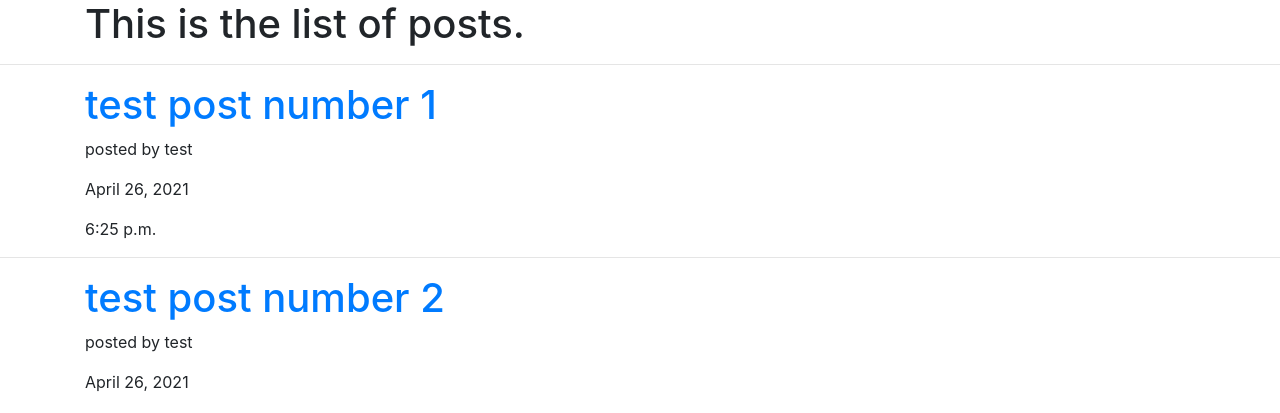
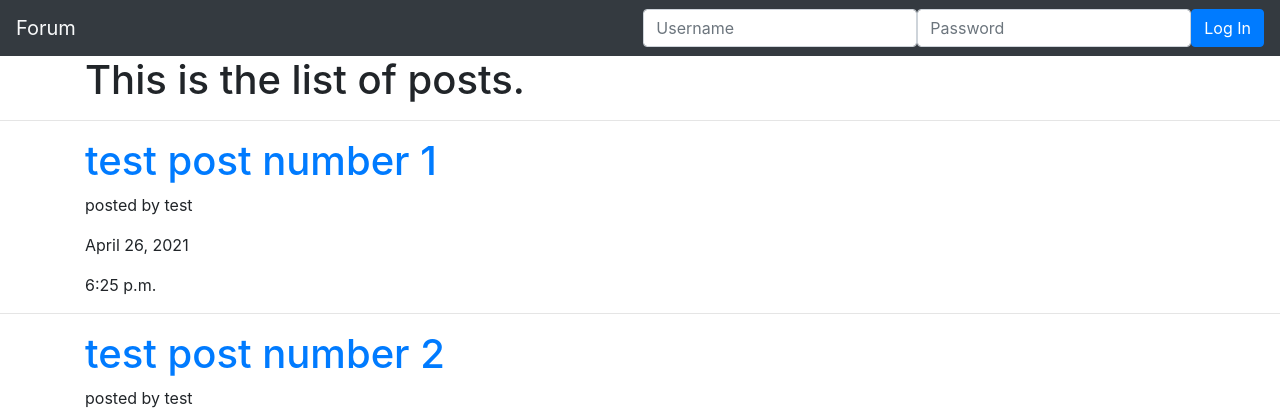
Before and after one commit to yumenegi/forum, a Django app: page /posts/ in a window 1280 px wide. Shown: the top 413 px of the page. Run offline with Django 3.2, Linux system fonts and the light colour scheme; data comes from the database, SQL or seed files in the repository; both versions use the stored data as it was after the commit; some libraries are stand-ins or nearby versions.

Commit message:
User log in implementation on main page. Main page conversion to class view.

```diff
--- a/post/templates/post/index.html
+++ b/post/templates/post/index.html
@@ -1,15 +1,71 @@
 <!DOCTYPE html>
 <html lang="en">
   <head>
-    <meta charset="UTF-8">
+    <meta charset="UTF-8" />
     <title>Test</title>
     <!-- bootstrap cdn -->
-    <link rel="stylesheet" href="https://maxcdn.bootstrapcdn.com/bootstrap/4.0.0/css/bootstrap.min.css" integrity="sha384-Gn5384xqQ1aoWXA+058RXPxPg6fy4IWvTNh0E263XmFcJlSAwiGgFAW/dAiS6JXm" crossorigin="anonymous">
-    <script defer src="https://code.jquery.com/jquery-3.2.1.slim.min.js" integrity="sha384-KJ3o2DKtIkvYIK3UENzmM7KCkRr/rE9/Qpg6aAZGJwFDMVNA/GpGFF93hXpG5KkN" crossorigin="anonymous"></script>
-    <script defer src="https://cdnjs.cloudflare.com/ajax/libs/popper.js/1.12.9/umd/popper.min.js" integrity="sha384-ApNbgh9B+Y1QKtv3Rn7W3mgPxhU9K/ScQsAP7hUibX39j7fakFPskvXusvfa0b4Q" crossorigin="anonymous"></script>
-    <script defer src="https://maxcdn.bootstrapcdn.com/bootstrap/4.0.0/js/bootstrap.min.js" integrity="sha384-JZR6Spejh4U02d8jOt6vLEHfe/JQGiRRSQQxSfFWpi1MquVdAyjUar5+76PVCmYl" crossorigin="anonymous"></script>
+    <link
+      rel="stylesheet"
+      href="https://maxcdn.bootstrapcdn.com/bootstrap/4.0.0/css/bootstrap.min.css"
+      integrity="sha384-Gn5384xqQ1aoWXA+058RXPxPg6fy4IWvTNh0E263XmFcJlSAwiGgFAW/dAiS6JXm"
+      crossorigin="anonymous"
+    />
+    <script
+      defer
+      src="https://code.jquery.com/jquery-3.2.1.slim.min.js"
+      integrity="sha384-KJ3o2DKtIkvYIK3UENzmM7KCkRr/rE9/Qpg6aAZGJwFDMVNA/GpGFF93hXpG5KkN"
+      crossorigin="anonymous"
+    ></script>
+    <script
+      defer
+      src="https://cdnjs.cloudflare.com/ajax/libs/popper.js/1.12.9/umd/popper.min.js"
+      integrity="sha384-ApNbgh9B+Y1QKtv3Rn7W3mgPxhU9K/ScQsAP7hUibX39j7fakFPskvXusvfa0b4Q"
+      crossorigin="anonymous"
+    ></script>
+    <script
+      defer
+      src="https://maxcdn.bootstrapcdn.com/bootstrap/4.0.0/js/bootstrap.min.js"
+      integrity="sha384-JZR6Spejh4U02d8jOt6vLEHfe/JQGiRRSQQxSfFWpi1MquVdAyjUar5+76PVCmYl"
+      crossorigin="anonymous"
+    ></script>
   </head>
   <body>
+    <!-- Navbar -->
+    <nav class="navbar navbar-dark bg-dark">
+      <a class="navbar-brand text-light">Forum</a>
+      {% if user.is_authenticated %}
+
+      <!-- If someone is logged in, we welocme them and give them <thead>
+          opportunity to log out. -->
+      <span class="navbar-text"> Welcome, {{user}}! </span>
+      <form class="form-inline" action="" method="POST">
+        {% csrf_token %}
+        <input type="hidden" name="logout" value="logout"></input>
+        <button type="submit" class="btn btn-danger">Logout</button>
+      </form>
+      {% else %}
+      <form class="form-inline" action="" method="POST">
+        {% csrf_token %}
+        <input
+          type="text"
+          class="form-control"
+          name="username"
+          id="username"
+          placeholder="Username"
+        />
+        <input
+          type="password"
+          class="form-control"
+          name="password"
+          id="password"
+          placeholder="Password"
+        />
+        <button class="btn btn-primary my-2 my-sm-0" type="submit">
+          Log In
+        </button>
+      </form>
+      {% endif %}
+    </nav>
     <!-- title -->
     <div class="container">
       <h1>This is the list of posts.</h1>
@@ -27,6 +83,5 @@
     <hr />
     {% endfor %}
     <!-- end of the displaying of the list -->
-
   </body>
 </html>
--- a/post/urls.py
+++ b/post/urls.py
@@ -4,7 +4,7 @@ from . import views
 
 urlpatterns = [
     path('', views.index, name='index'),
-    path('posts/', views.post_list_view),
+    path('posts/', views.MainPage.as_view()),
     path('posts/<int:post_id>/', views.detail, name='detail'),
     path('new/', views.NewPost.as_view(), name="new_post"),
     path('login/', views.LogIn.as_view(), name='login'),
--- a/post/views.py
+++ b/post/views.py
@@ -17,7 +17,7 @@ from .models import Post
 
 def index(request):
     # temporary landing page
-    return HttpResponse('<a href="/posts/">posts here hi</a>')
+    return HttpResponse('<a href="/posts/">Welcome!</a>')
 
 
 def detail(request, post_id):
@@ -79,7 +79,6 @@ class NewPost(View):
         return render(request, "post/newPost.html", context)
 
     def post(self, request):
-        print(request.POST)
         form = request.POST
         save_data = Post.objects.create(
             userPosted=get_object_or_404(User, pk=form["userPosted"]),
@@ -108,3 +107,29 @@ def post_list_view(request):
     post_objects = Post.objects.order_by("pub_date")
     context = {"post_objects": post_objects}
     return render(request, "post/index.html", context)
+
+class MainPage(View):
+    def post(self, request):
+        print("foo")
+        if 'logout' in request.POST.keys():
+            print("Foo")
+            logout(request)
+        else:
+            print("Bar")
+            username = request.POST["username"]
+            password = request.POST["password"]
+            user = authenticate(request, username = username, password = password)
+            if user is not None:
+                login(request, user)
+
+        post_objects = Post.objects.order_by("pub_date")
+        context = {"post_objects": post_objects}
+
+        return render(request, "post/index.html", context)
+
+
+    def get(self, request):
+        print("bar")
+        post_objects = Post.objects.order_by("pub_date")
+        context = {"post_objects": post_objects}
+        return render(request, "post/index.html", context)
```
Also changed, not shown: db.sqlite3. Lines whose indentation alone changed are shown as unchanged.
